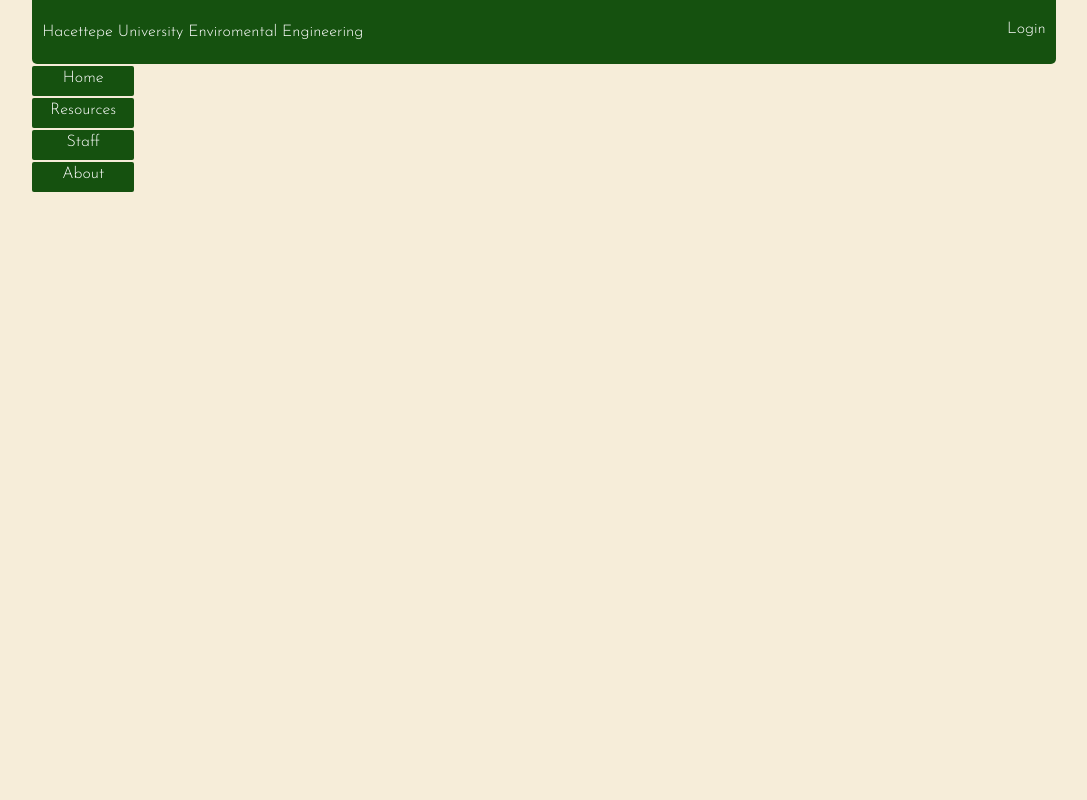
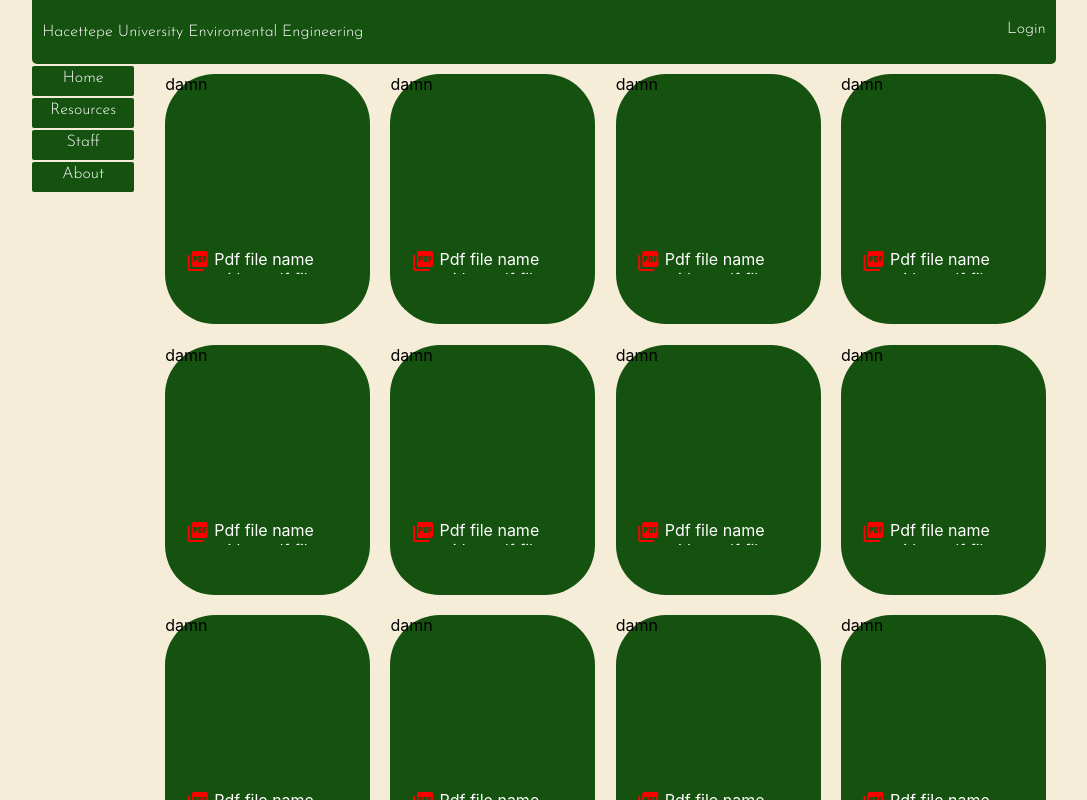
Before and after one commit to abkansu/blog, a React (Create React App) app in the folder frontend/: page /#/staff in a window 1280 px wide. Both pictures are taken after a click on the element "Resources". Shown: the top 800 px of the page, without its empty margins (96-1183 px from the left). Built offline with nearby package versions, Linux system fonts and the light colour scheme.

Commit message:
initial attempt on resources page

```diff
--- a/frontend/package.json
+++ b/frontend/package.json
@@ -6,6 +6,7 @@
     "@testing-library/jest-dom": "^5.16.5",
     "@testing-library/react": "^13.3.0",
     "@testing-library/user-event": "^13.5.0",
+    "framer-motion": "^7.2.1",
     "react": "^18.2.0",
     "react-dom": "^18.2.0",
     "react-router-dom": "^5.3.0",
--- a/frontend/public/index.html
+++ b/frontend/public/index.html
@@ -30,6 +30,10 @@
       href="https://fonts.googleapis.com/css2?family=Josefin+Sans:wght@300&display=swap"
       rel="stylesheet"
     />
+    <link
+      href="https://fonts.googleapis.com/icon?family=Material+Icons"
+      rel="stylesheet"
+    />
     <title>React App</title>
   </head>
   <body style="background-color: #f6edd9">
--- /dev/null
+++ b/frontend/src/components/Resource.js
@@ -0,0 +1,48 @@
+import React from "react";
+import { motion } from "framer-motion";
+
+const Resource = (props) => {
+  return (
+    <motion.div
+      whileHover={{ scale: 1.1, opacity: 0.8, cursor: "pointer" }}
+      style={{
+        margin: "1%",
+        width: "20%",
+        height: "250px",
+        float: "right",
+        backgroundColor: "#15510F",
+        borderRadius: "50px",
+      }}
+    >
+      <div style={{ height: "70%" }}>damn</div>
+      <div
+        style={{
+          marginLeft: "10%",
+          width: "70%",
+          height: "10%",
+          alignSelf: "center",
+          overflow: "hidden",
+        }}
+      >
+        <i
+          className="material-icons"
+          style={{ color: "red", width: "10%", float: "left" }}
+        >
+          picture_as_pdf
+        </i>
+        <p
+          style={{
+            color: "white",
+            width: "80%",
+            float: "right",
+            margin: "0%",
+          }}
+        >
+          Pdf file name with a pdf file name
+        </p>
+      </div>
+    </motion.div>
+  );
+};
+
+export default Resource;
--- a/frontend/src/components/StaffCard.js
+++ b/frontend/src/components/StaffCard.js
@@ -5,29 +5,27 @@ const StaffCard = (props) => {
   const { telephone, email, name, university } = props;
   return (
     <div>
-      <div>
-        <img
-          src={image}
-          alt={"profilepic"}
-          style={{
-            height: "140px",
-            width: "15%",
-            borderRadius: "50px",
-            float: "left",
-            marginTop: "1%",
-            alignSelf: "center",
-          }}
-        />
-      </div>
       <div
         style={{
-          width: "80%",
+          width: "98%",
           height: "150px",
           borderBottom: "2px solid gray",
           float: "right",
           overflow: "hidden",
         }}
       >
+        <img
+          src={image}
+          alt={"profilepic"}
+          style={{
+            maxHeight: "85%",
+            maxWidth: "15%",
+            borderRadius: "50px",
+            float: "left",
+            margin: "1%",
+            alignSelf: "center",
+          }}
+        />
         <div>
           <h4 style={{ fontFamily: "Josefin Sans, sans-serif" }}>{name}</h4>
         </div>
--- a/frontend/src/pages/Resources.js
+++ b/frontend/src/pages/Resources.js
@@ -1,5 +1,7 @@
 import React from "react";
 import SideBar from "../components/SideBar";
+import { motion } from "framer-motion";
+import Resource from "../components/Resource";
 
 const Resources = (props) => {
   return (
@@ -12,6 +14,9 @@ const Resources = (props) => {
       }}
     >
       <SideBar />
+      {[1, 2, 3, 4, 5, 6, 7, 8, 9, 10, 11, 12, 13, 14, 15, 16].map((key) => {
+        return <Resource key={key} />;
+      })}
     </div>
   );
 };
```
Also changed, not shown: frontend/src/components/TopBar.js (+0 -22 lines), 1 other file (tests, documents, lock files or other folders).
